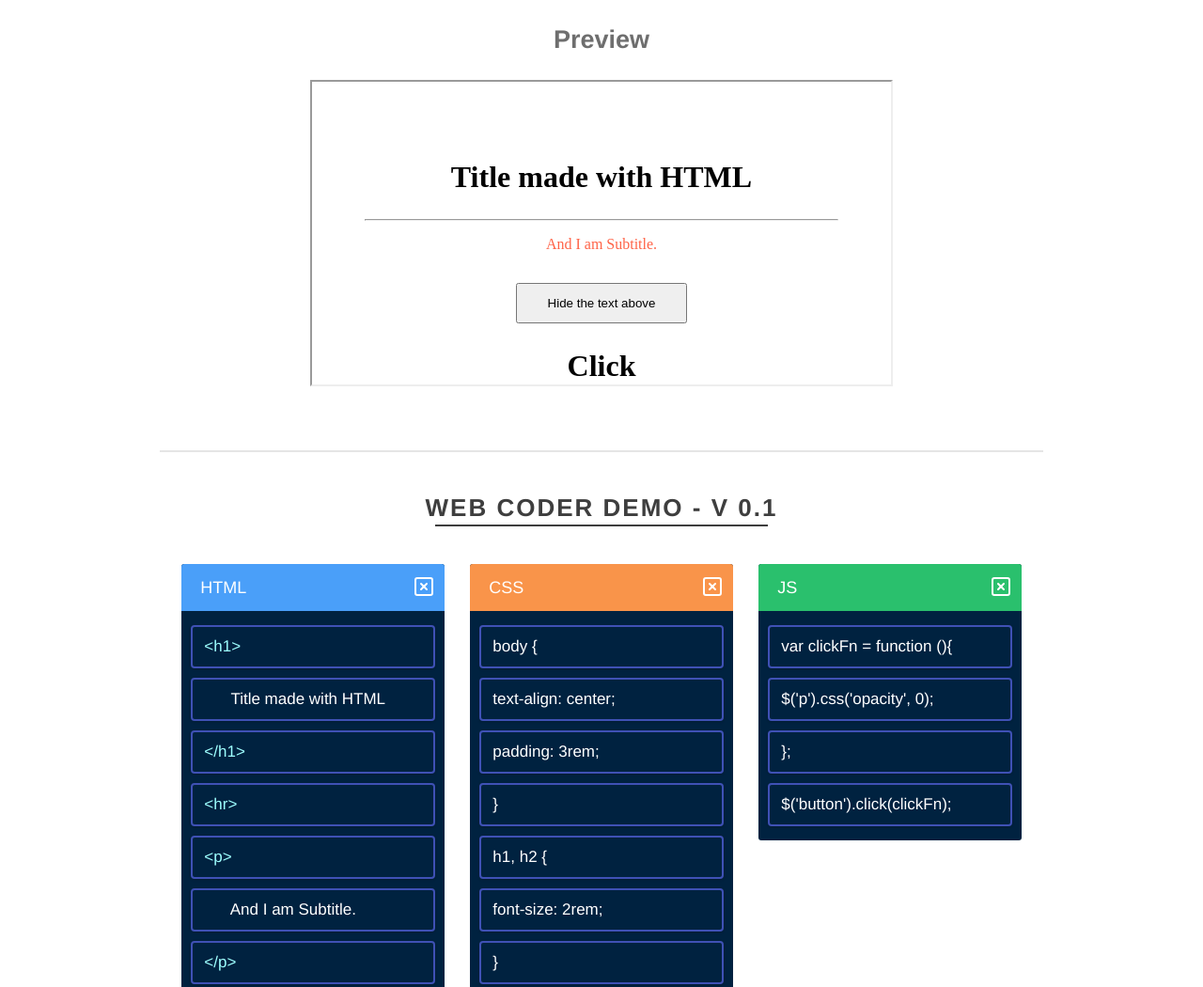
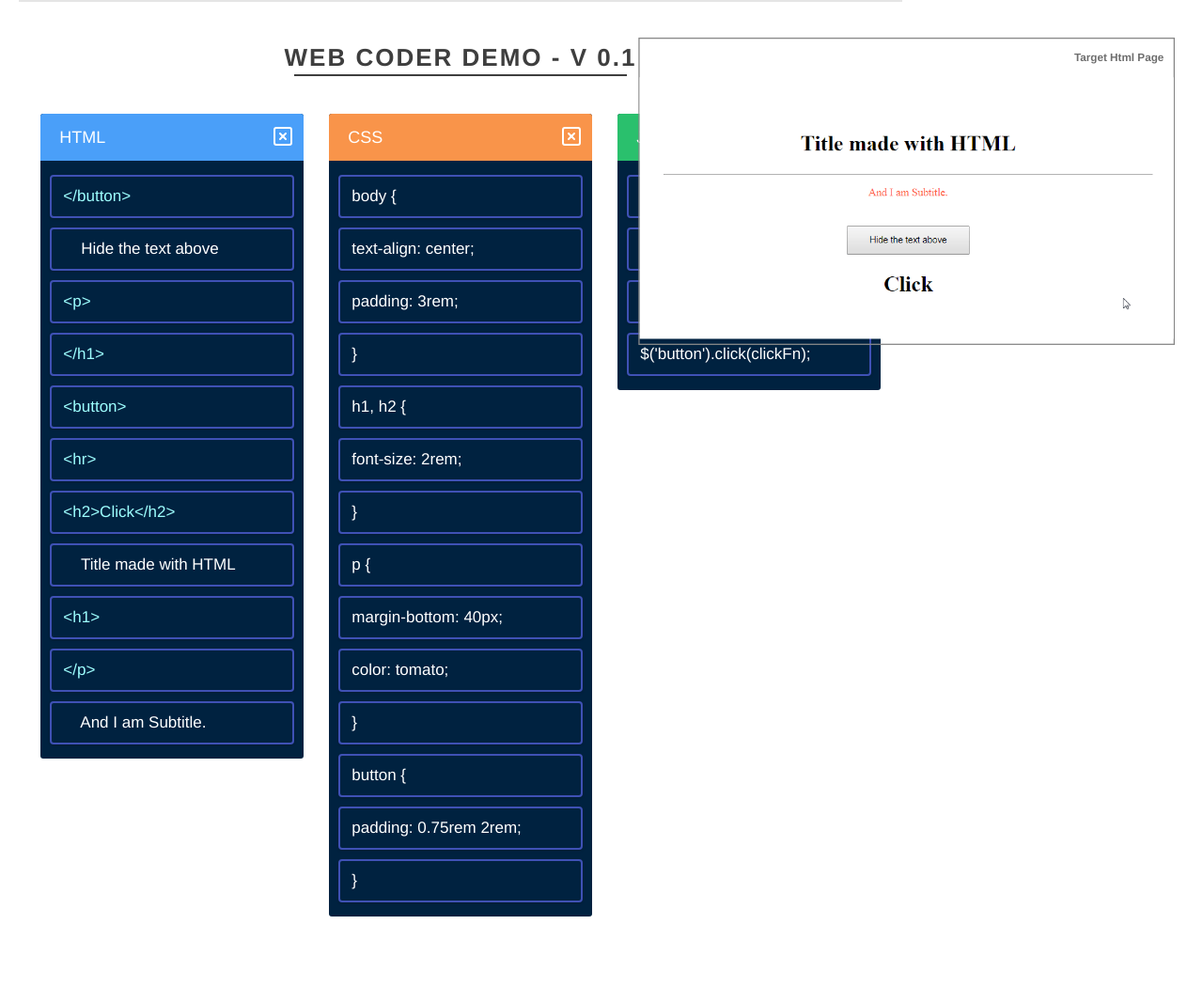
Before and after one commit to monsterbrain/web-supercoder-the-game, a plain HTML site: page index.html in a window 1280 px wide. Shown: the top 1050 px of the page at 94% size. After the commit the page ends 975 px from the top, so only its background shows below. Drawn offline with Linux system fonts and the light colour scheme.

Commit message:
v0.11 changes acommited

```diff
--- a/index.html
+++ b/index.html
@@ -13,13 +13,45 @@
         .cm-tag{
             color: #9effff;
         }
+
+        #img-preview-div{
+            display: inline-block;
+            border: 2px solid #888;
+            position: absolute;
+            z-index: 2;
+            /* opacity: 1; */
+            right: 10px;
+            top: 40px;
+
+            transition: all ease 200ms;
+            transform: scale(0.65);
+            transform-origin: right top;
+        }
+        #img-preview-div:hover{
+            transform: scale(1.0);
+        }
+
+        .error-code-line{
+            border-left: 4px solid #f44336;
+        }
+
+        .correct-code-line{
+            border-left: 4px solid #92ef27;
+        }
+
+
+        /* #img-preview-div>img{
+            transition: all ease 200ms;
+            transform: scale(50%);
+        } */
     </style>
 </head>
 
 <body>
-    <div style="text-align: center;">
-        <h2>Preview</h2>
-        <iframe src="preview.html" style="width: 50%; height: 326px;"></iframe>
+
+    <div id="img-preview-div">
+        <p style="text-align: end; margin-right: 16px;"><b>Target Html Page</b></p>
+        <img src="img/page1-preview.gif" alt="page1-preview">
     </div>
     <section class="kanban-demo">
 
--- a/preview.html
+++ b/preview.html
@@ -15,7 +15,7 @@
 			}
 
 			p {
-			  margin-bottom: 2rem;
+			  margin-bottom: 40px;
 			  color: tomato;
 			}
 
@@ -37,7 +37,6 @@
 			<button>
 				Hide the text above
 			</button>
-			<br/>
 			<h2>Click</h2>
         </section>
 
--- a/scripts/demo-kanban.js
+++ b/scripts/demo-kanban.js
@@ -48,12 +48,23 @@ document.addEventListener('DOMContentLoaded', function () {
                 item.getElement().style.width = '';
                 item.getElement().style.height = '';
                 columnGrids.forEach(function (muuri) {
+                    if(muuri === item.getGrid()){
+                        updateCorrectStatus(muuri, muuri._id);
+                    }
                     muuri.refreshItems();
                 });
+
+                console.log('drag end');
+
             })
             .on('layoutStart', function () {
                 boardGrid.refreshItems().layout();
-            });
+            })
+            .on('move', function () {
+                console.log('moved');
+
+            })
+            ;
 
         columnGrids.push(muuri);
 
@@ -78,35 +89,139 @@ document.addEventListener('DOMContentLoaded', function () {
 
 });
 
+var htmlGridId = 1, cssGridId, jsGridId;
+function updateCorrectStatus(grid, gridId){
+    if(gridId == htmlGridId){
+        // get order array
+        var currentItems = grid.getItems();
+        var currentItemIds = currentItems.map(function (item) {
+            return item.getElement().getAttribute('data-id')
+        });
+
+        // update html items
+        for (let i = 0; i < currentItems.length; i++) {
+            $(currentItems[i].getElement()).find('div').removeClass('correct-code-line').removeClass('error-code-line');
+            if(currentItemIds[i]==i){
+                $(currentItems[i].getElement()).find('div').addClass('correct-code-line');
+            } else {
+                $(currentItems[i].getElement()).find('div').addClass('error-code-line');
+            }
+
+        }
+        console.log(currentItemIds);
+
+    }
+}
+
 function generateCodes(board) {
     //var arr= [1,2,3,4,5,6,7,8];
 
-    const tab = '&nbsp; &nbsp; &nbsp; ';
-    const codes = [
-	  ['<h1>', tab + 'Title made with HTML', '</h1>', '<hr>', '<p>', tab + 'And I am Subtitle.', '</p>', '<button>', tab + 'Hide the text above', '</button>', '<br/>', '<h2>Click</h2>'], // html
-	  ['body {', '	text-align: center;', '	padding: 3rem;', '}', 'h1, h2 {', '	font-size: 2rem;', '}', 'p {', '	margin-bottom: 2rem;', '	color: tomato;', '}', 'button {', '	padding: 0.75rem 2rem;', '}'], // css
-	  ['var clickFn = function (){', '	$(\'p\').css(\'opacity\', 0);', '};', '$(\'button\').click(clickFn);']
+    const tab = '&nbsp; &nbsp; ';
+
+    // var codeObjArray=[];
+    // for (var i = 0; i < codes.length; i++) {
+    //     var codeObj = [];
+    //     for (var j = 0; j < codes[i].length; j++) {
+    //         var newObj = {id:j, text: codes[i][j]};
+    //         codeObj.push(newObj);
+    //     }
+    //     codeObjArray.push(codeObj);
+    // }
+
+    // arrays converted to objects
+    codeObjArray = [
+        // html
+        [
+            {id: 0, text: "<h1>"}, {id: 1, text: tab+"Title made with HTML"},
+            {id: 2, text: "</h1>"}, {id: 3, text: "<hr>"}, {id: 4, text: "<p>"}, {id: 5, text: tab+"And I am Subtitle."},
+            {id: 6, text: "</p>"}, {id: 7, text: "<button>"}, {id: 8, text: tab+"Hide the text above"},
+            {id: 9, text: "</button>"}, {id: 10, text: "<h2>Click</h2>"}
+        ], // css
+        [ // used to check the style sheets in order, detrmined by start and end
+            {id: 0,  tag:'start', parentid:-1, text: "body {"},
+            {id: 1,  tag:'style', parentid:0, text: "	text-align: center;"},
+            {id: 2,  tag:'style', parentid:0, text: "	padding: 3rem;"},
+            {id: 3,  tag:'end', parentid:-1, text: "}"},
+            {id: 4,  tag:'start', parentid:-1, text: "h1, h2 {"},
+            {id: 5,  tag:'style', parentid:4, text: "	font-size: 2rem;"},
+            {id: 6,  tag:'end', parentid:-1, text: "}"},
+            {id: 7,  tag:'start', parentid:-1, text: "p {"},
+            {id: 8,  tag:'style', parentid:7, text: "	margin-bottom: 40px;"},
+            {id: 9,  tag:'style', parentid:7, text: "	color: tomato;"},
+            {id: 10, tag:'end', parentid:-1, text: "}"},
+            {id: 11, tag:'start', parentid:-1, text: "button {"},
+            {id: 12, tag:'style', parentid:11, text: "	padding: 0.75rem 2rem;"},
+            {id: 13, tag:'end', parentid:-1, text: "}"}
+        ], // js
+        [
+            {id: 0, text: "var clickFn = function (){"},
+            {id: 1, text: "	$('p').css('opacity', 0);"},
+            {id: 2, text: "};"},
+            {id: 3, text: "$('button').click(clickFn);"}
+        ]
+
     ];
 
-    for (var i = 0; i < codes.length; i++) {
-        var codeArray = codes[i];
+    var jsOrderArray = [[0,1,2],[3]];
+
+    // shuffle the codes
+    shuffle(codeObjArray[0]);
+
+    for (var i = 0; i < codeObjArray.length; i++) {
+        var codeArray = codeObjArray[i];
         for (var j = 0; j < codeArray.length; j++) {
             var codeToAdd = codeArray[j];
-            codeToAdd = codeToAdd.replace(/</g, '&lt;');
-            codeToAdd = codeToAdd.replace(/>/g, '&gt;');
+            codeToAdd.text = codeToAdd.text.replace(/</g, '&lt;');
+            codeToAdd.text = codeToAdd.text.replace(/>/g, '&gt;');
 
             var addClass = '';
-            if (codeToAdd.indexOf('&lt;') != -1) {
+            if (codeToAdd.text.indexOf('&lt;') != -1) {
                 addClass += 'cm-tag'
             }
 
+            var boardItem = $('<div class="board-item" data-id="'+codeToAdd.id+'"><div class="board-item-content"><span class="' + addClass + '">' + codeToAdd.text + '</span></div></div>');
             if (i == 0) {
-                $('.todo>.board-column-content').append('<div class="board-item" data-id="'+j+'"><div class="board-item-content"><span class="' + addClass + '">' + codeToAdd + '</span></div></div>');
+                $('.todo>.board-column-content').append(boardItem);
             } else if (i == 1) {
-                $('.working>.board-column-content').append('<div class="board-item" data-id="'+j+'"><div class="board-item-content"><span>' + codeToAdd + '</span></div></div>');
+                $('.working>.board-column-content').append(boardItem);
             } else if (i == 2) {
-                $('.done>.board-column-content').append('<div class="board-item" data-id="'+j+'"><div class="board-item-content"><span>' + codeToAdd + '</span></div></div>');
+                $('.done>.board-column-content').append(boardItem);
             }
         }
     }
 }
+
+function shuffle(arr){
+    for (let i = 0; i < arr.length-1; i++) {
+        var rand = parseInt(Math.random()*(arr.length-(i+1))) + (i+1);
+        var temp = arr[i]; arr[i] = arr[rand]; arr[rand] = temp;
+    }
+}
+
+// loading the positions based on data-id
+
+// function initRandomPositions(gridId, indexArray) {
+//     console.log('gridId'+gridId);
+//     console.log('indexArray'+indexArray);
+//     shuffle(indexArray);
+
+//     // referring this https://codepen.io/niklasramo/pen/YveqNN
+//     var currentItems = columnGrids[gridId].getItems();
+//     var currentItemIds = currentItems.map(function (item) {
+//         return item.getElement().getAttribute('data-id')
+//     });
+
+//     var newItems = [];
+//     var itemId;
+//     var itemIndex;
+
+//     for (var i = 0; i < indexArray.length; i++) {
+//         itemId = indexArray[i];
+//         itemIndex = currentItemIds.indexOf(itemId);
+//         if (itemIndex > -1) {
+//             newItems.push(currentItems[itemIndex])
+//         }
+//     }
+
+//     columnGrids[gridId].sort(newItems, {layout: 'instant'});
+// }
--- a/styles/main.css
+++ b/styles/main.css
@@ -299,7 +299,7 @@ footer .copyright i {
 /* Sections */
 
 section {
-  margin: 60px auto;
+  /* margin: 60px auto; */
   padding-top: 0;
   max-width: 940px;
   border-top: 2px solid #e5e5e5;
```
Also changed, not shown: img/page1-preview.gif (added), img/preview-demo-1.gif (added).
